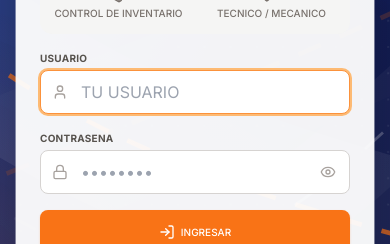
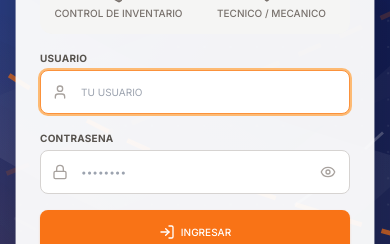
Before and after one commit to jeffreyespinalgc-ops/rcj-logistics-demo, a React (Vite) app: page / in a window 390 px wide. Shown: the part 375-619 px from the top of the page. Built offline with nearby package versions, Linux system fonts and the light colour scheme.

Commit message:
feat: enhance input styling for better readability

```diff
--- a/src/components/modules/OrdenesModule.tsx
+++ b/src/components/modules/OrdenesModule.tsx
@@ -334,7 +334,7 @@ export function OrdenesModule() {
                 placeholder="Buscar por codigo, vehiculo o descripcion..."
                 value={search}
                 onChange={e => setSearch(e.target.value)}
-                className="w-full pl-9"
+                className="w-full pl-9 font-medium"
               />
             </Field>
           </div>
--- a/src/index.css
+++ b/src/index.css
@@ -140,12 +140,3 @@
     animation: fade-in 150ms ease-out backwards;
   }
 }
-
-/* Evita el zoom automatico de iOS al enfocar un campo en pantallas pequenas */
-@media (max-width: 639px) {
-  input:not([type='checkbox']):not([type='radio']):not([type='file']),
-  select,
-  textarea {
-    font-size: 16px !important;
-  }
-}
```
